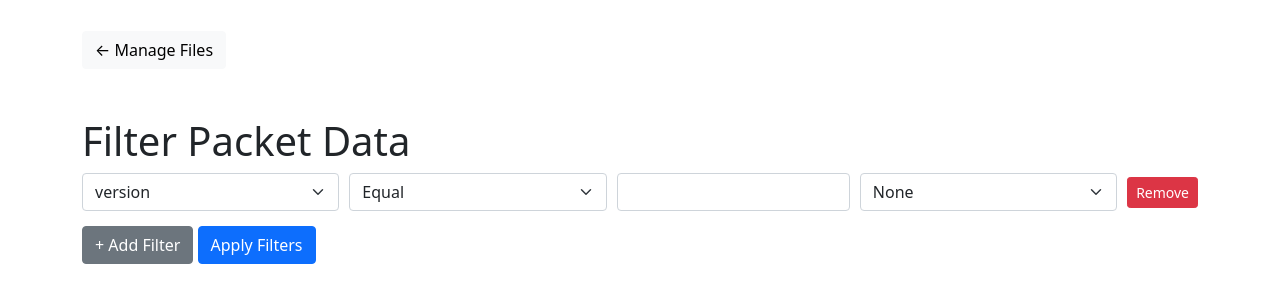
After one commit to mrutkowsky/wirebabyshark, a Flask app: page /filter_view in a window 1280 px wide. The commit adds this page. Shown: the top 303 px of the page. Run offline with Flask 3, Linux system fonts and the light colour scheme; some libraries are stand-ins or nearby versions.

Commit message:
Add packetAnalyzer and filtering module

```diff
--- a/app/main.py
+++ b/app/main.py
@@ -1,8 +1,50 @@
-from flask import Flask, request, jsonify, render_template
+from flask import Flask, request, jsonify, render_template, session
 import os
-from utils.managing_files import read_pcap, extract
+import uuid
+from utils.managing_files import read_pcap, extract, generate_session_id, get_or_create_session_id, combine_pcap_files
+from utils.packet_analyzer import PacketAnalyzer
 
 app = Flask(__name__)
+
+app.secret_key = 'your_secret_key_here'  # Replace 'your_secret_key_here' with a unique and secret key
+rename_map = {
+    'version': 'ip_version',
+    'ihl': 'ip_ihl',
+    'tos': 'ip_tos',
+    'len': 'ip_len',
+    'id': 'ip_id',
+    'flags': 'flags',
+    'frag': 'ip_frag',
+    'ttl': 'ip_ttl',
+    'proto': 'ip_proto',
+    'chksum': 'chksum',
+    'src': 'ip_src',
+    'dst': 'ip_dst',
+    'options': 'options',
+    'sport': 'udp_sport',
+    'dport': 'udp_dport',
+    'chksum': 'chksum',
+    'seq': 'tcp_seq',
+    'ack': 'tcp_ack',
+    'dataofs': 'tcp_dataofs',
+    'reserved': 'tcp_reserved',
+    'flags': 'flags',
+    'window': 'tcp_window',
+    'urgptr': 'tcp_urgptr',
+    'options': 'options',
+    'payload': 'app_payload',
+    'payload_raw': 'app_payload_raw',
+    'payload_hex': 'app_payload_hex',
+}
+rename_map_2 = {
+    5: 'ip_flags',
+    20: 'tcp_flags',
+    12: 'ip_options',
+    24: 'tcp_options',
+    9: 'ip_chskum',
+    22: 'udp_chskum'
+}
+
 
 UPLOAD_FOLDER = 'uploads'
 ALLOWED_EXTENSIONS = {'pcap', 'pcapng'}
@@ -28,19 +70,27 @@ def upload_file():
         return jsonify({'success': False, 'message': 'No file selected.'})
 
     if file and allowed_file(file.filename):
+
+        session_id = get_or_create_session_id(session)
+
+        session_folder = os.path.join(app.config['UPLOAD_FOLDER'], session_id)
+        os.makedirs(session_folder, exist_ok=True)
+
         filename = file.filename
-        file_path = os.path.join(app.config['UPLOAD_FOLDER'], filename)
+        file_path = os.path.join(session_folder, filename)
         file.save(file_path)
-        p = read_pcap(file_path)
-        # p_df = extract(p)
-        return jsonify({'success': True, 'message': f'File "{filename}" imported successfully! Summary: {p}', 'filename': filename })
+        p_summary = read_pcap(file_path)
+
+        return jsonify({'success': True, 'message': f'File "{filename}" imported successfully! Summary: {p_summary}', 'filename': filename })
     else:
         return jsonify({'success': False, 'message': 'Invalid file format. Please upload a .pcap file.'})
 
 @app.route('/files', methods=['GET'])
 def list_files():
     try:
-        files = os.listdir(UPLOAD_FOLDER)
+        session_id = get_or_create_session_id(session)
+        session_files_folder = os.path.join(app.config['UPLOAD_FOLDER'], session_id)
+        files = os.listdir(session_files_folder)
         return jsonify(files)
     except Exception as e:
         return jsonify({'success': False, 'message': str(e)})
@@ -50,12 +100,86 @@ def delete_files():
     try:
         files_to_delete = request.json.get('files', [])
         for filename in files_to_delete:
-            file_path = os.path.join(UPLOAD_FOLDER, filename)
+            session_id = get_or_create_session_id(session)
+            session_files_folder = os.path.join(app.config['UPLOAD_FOLDER'], session_id)
+            file_path = os.path.join(session_files_folder, filename)
             if os.path.exists(file_path):
                 os.remove(file_path)
         return jsonify({'success': True, 'message': 'Selected files deleted successfully!'})
     except Exception as e:
         return jsonify({'success': False, 'message': str(e)})
 
+@app.route('/filter_view')
+def filter_view():
+    return render_template('filter_view.html')
+
+@app.route('/filter_data', methods=['POST'])
+def filter_data():
+
+
+    # Get filter parameters from request JSON
+    filter_object = request.get_json()
+    columns = filter_object.get('columns', {})
+
+    print(columns)
+
+    session_id = get_or_create_session_id(session)
+    print(session_id)
+
+    data = combine_pcap_files(app.config['UPLOAD_FOLDER'], session_id)
+    print(session_id)
+    print(data)
+    analyzer = PacketAnalyzer(data)
+    filtered_df = print(analyzer.display())
+
+    for column, operation in columns.items():
+        # Apply filters based on the operation
+        if operation.get('filter'):
+            filter_type = operation['filter'].get('type')
+            filter_value = operation['filter'].get('value')
+
+            if filter_type == 'equal':
+                print(column)
+                print(filter_value[0])
+                analyzer.filter_by_column_value(column, filter_value[0])
+            elif filter_type == 'not_equal':
+                filtered_df = filtered_df[~filtered_df[column].isin(filter_value)]
+            else:
+                return jsonify({'error': f"Unsupported filter type: {filter_type}"}), 400
+    filtered_df = analyzer.display()
+    print(filtered_df)
+    print(filtered_df.columns)
+    filtered_df.rename(columns=rename_map, inplace=True)
+    columns = list(filtered_df.columns)
+
+    filtered_df.columns.values[5] = 'ip_flags'
+    filtered_df.columns.values[20] = 'tcp_flags'
+
+    filtered_df.columns.values[12] = 'ip_options'
+    filtered_df.columns.values[24] = 'tcp_options'
+
+    filtered_df.columns.values[9] = 'ip_chskum'
+    filtered_df.columns.values[22] = 'udp_chskum'
+
+    # columns_to_drop = ['app_payload', 'app_payload_raw', 'app_payload_hex']
+    # filtered_df.drop(columns=columns_to_drop, inplace=True)
+
+    print(filtered_df.columns)
+
+    print(filtered_df)
+
+    return jsonify({'success': True, 'message' : f'Data has been filtered successfully! Filter: {filter_object}'})
+
+
+    # Check if data was successfully parsed
+    # if not data:
+    #     return jsonify({'error': 'Invalid or missing JSON filtering data'}), 400
+
+    # Process the data (example: print it)
+   #  print("Received JSON data:", data)
+
+    # Send a response back
+    # return jsonify({'message': 'JSON received successfully', 'data': data}), 200
+
 if __name__ == '__main__':
     app.run(debug=True)
--- /dev/null
+++ b/app/templates/filter_view.html
@@ -0,0 +1,262 @@
+<!DOCTYPE html>
+<html lang="en">
+<head>
+    <meta charset="UTF-8">
+    <meta name="viewport" content="width=device-width, initial-scale=1.0">
+    <title>Packet Filter</title>
+    <link rel="stylesheet" href="https://cdnjs.cloudflare.com/ajax/libs/bootstrap/5.1.3/css/bootstrap.min.css">
+    <style>
+        .filter-row {
+            display: flex;
+            align-items: center;
+            gap: 10px;
+            margin-bottom: 15px;
+        }
+        .filter-row select,
+        .filter-row input {
+            flex: 1;
+        }
+        .filter-row .btn {
+            flex-shrink: 0;
+        }
+        .filter-input-group {
+            display: flex;
+            gap: 10px;
+            flex: 2;
+        }
+    </style>
+</head>
+<body>
+    <div class="container mt-3 d-flex justify-content-start align-items-center">
+        <button type="button" class="btn btn-light me-3" style="margin-top: 15px;" s onclick="window.location.href='/'">
+            <span>&larr;</span> Manage Files
+        </button>
+    </div>
+<div class="container mt-5">
+    <h1>Filter Packet Data</h1>
+
+    <!-- Form for selecting filters -->
+    <form id="filterForm">
+        <!-- Filter rows container -->
+        <div id="filterGrid"></div>
+
+        <!-- Buttons -->
+        <button type="button" class="btn btn-secondary" id="addFilterBtn">+ Add Filter</button>
+        <button type="submit" class="btn btn-primary">Apply Filters</button>
+    </form>
+
+    <div class="message" id="message"></div>
+            </tbody>
+        </table>
+    </div>
+</div>
+
+<script>
+    const filterTypes = {
+        version: ['Equal', 'Range', 'Not Equal'],
+        ihl: ['Equal', 'Not Equal'],
+        tos: ['Equal', 'Not Equal'],
+        len: ['Equal', 'Range', 'Not Equal'],
+        id: ['Equal', 'Not Equal'],
+        flags: ['Equal', 'Not Equal'],
+        frag: ['Equal', 'Not Equal'],
+        ttl: ['Equal', 'Not Equal'],
+        proto: ['Equal', 'Not Equal'],
+        chksum: ['Equal', 'Not Equal'],
+        src: ['Equal', 'Not Equal'],
+        dst: ['Equal', 'Not Equal'],
+        options: ['Equal', 'Not Equal'],
+        time: ['Equal', 'Not Equal'],
+        sport: ['Equal', 'Not Equal'],
+        dport: ['Equal', 'Not Equal'],
+        seq: ['Equal', 'Not Equal'],
+        ack: ['Equal', 'Not Equal'],
+        dataofs: ['Equal', 'Not Equal'],
+        reserved: ['Equal', 'Not Equal'],
+        window: ['Equal', 'Not Equal'],
+        urgptr: ['Equal', 'Not Equal'],
+        payload: ['Equal', 'Not Equal'],
+        payload_raw: ['Equal', 'Not Equal'],
+        payload_hex: ['Equal', 'Not Equal']
+    };
+
+    const columns = Object.keys(filterTypes);
+
+    let filterCount = 0;
+
+    const messageDiv = document.getElementById('message');
+
+    // Add a filter row
+    function addFilterRow() {
+        filterCount++;
+        const filterGrid = document.getElementById('filterGrid');
+        const filterRow = document.createElement('div');
+        filterRow.classList.add('filter-row');
+        filterRow.id = `filterRow${filterCount}`;
+
+        // Column selector
+        const columnSelect = document.createElement('select');
+        columnSelect.classList.add('form-select');
+        columnSelect.name = `filter[${filterCount}][column]`;
+        columnSelect.innerHTML = columns.map(col => `<option value="${col}">${col}</option>`).join('');
+
+        // Filter type selector
+        const filterTypeSelect = document.createElement('select');
+        filterTypeSelect.classList.add('form-select');
+        filterTypeSelect.name = `filter[${filterCount}][type]`;
+
+        columnSelect.addEventListener('change', function () {
+            updateFilterTypeOptions(columnSelect, filterTypeSelect);
+        });
+        updateFilterTypeOptions(columnSelect, filterTypeSelect);
+
+        // Value inputs
+        const filterValueInput = document.createElement('input');
+        filterValueInput.classList.add('form-control');
+        filterValueInput.type = 'text';
+        filterValueInput.name = `filter[${filterCount}][value]`;
+
+        const filterValueRangeMin = document.createElement('input');
+        filterValueRangeMin.classList.add('form-control');
+        filterValueRangeMin.type = 'number';
+        filterValueRangeMin.name = `filter[${filterCount}][valueMin]`;
+        filterValueRangeMin.placeholder = 'Min';
+        filterValueRangeMin.style.display = 'none';
+
+        const filterValueRangeMax = document.createElement('input');
+        filterValueRangeMax.classList.add('form-control');
+        filterValueRangeMax.type = 'number';
+        filterValueRangeMax.name = `filter[${filterCount}][valueMax]`;
+        filterValueRangeMax.placeholder = 'Max';
+        filterValueRangeMax.style.display = 'none';
+
+        filterTypeSelect.addEventListener('change', function () {
+            if (filterTypeSelect.value === 'Range') {
+                filterValueInput.style.display = 'none';
+                filterValueRangeMin.style.display = 'block';
+                filterValueRangeMax.style.display = 'block';
+            } else {
+                filterValueInput.style.display = 'block';
+                filterValueRangeMin.style.display = 'none';
+                filterValueRangeMax.style.display = 'none';
+            }
+        });
+
+        // Group selector
+        const groupSelect = document.createElement('select');
+        groupSelect.classList.add('form-select');
+        groupSelect.name = `filter[${filterCount}][group]`;
+        groupSelect.innerHTML = `
+            <option value="">None</option>
+            <option value="src">Source IP</option>
+            <option value="dst">Destination IP</option>
+            <option value="proto">Protocol</option>
+            <option value="len">Length</option>
+        `;
+
+        // Remove button
+        const removeBtn = document.createElement('button');
+        removeBtn.type = 'button';
+        removeBtn.classList.add('btn', 'btn-danger', 'btn-sm');
+        removeBtn.textContent = 'Remove';
+        removeBtn.addEventListener('click', () => filterRow.remove());
+
+        // Append elements
+        filterRow.append(columnSelect, filterTypeSelect, filterValueInput, filterValueRangeMin, filterValueRangeMax, groupSelect, removeBtn);
+        filterGrid.appendChild(filterRow);
+    }
+
+    function updateFilterTypeOptions(columnSelect, filterTypeSelect) {
+        const selectedColumn = columnSelect.value;
+        const types = filterTypes[selectedColumn] || ['Equal', 'Not Equal'];
+        filterTypeSelect.innerHTML = types.map(type => `<option value="${type}">${type}</option>`).join('');
+    }
+
+    document.getElementById('addFilterBtn').addEventListener('click', addFilterRow);
+
+    // Handle form submission
+    document.getElementById('filterForm').addEventListener('submit', function (event) {
+        event.preventDefault();
+        const filters = constructFilters();
+        console.log("Constructed filter object:", filters);
+
+        // Send filters to the API
+        (async () => {
+            try {
+            const response = await fetch('/filter_data', {
+                method: 'POST',
+                headers: {
+                'Content-Type': 'application/json'
+                },
+                body: JSON.stringify(filters)
+            });
+
+            if (!response.ok) {
+                throw new Error(`HTTP status ${response.status}`);
+            }
+
+            const result = await response.json();
+            console.log("Received response data:", result);
+            // updateResultsTable(data);
+
+            message.textContent = result.message;
+            message.classList.add('alert', 'alert-success');
+            } catch (error) {
+            console.error("Error in API call:", error);
+            message.textContent = `Error: ${error.message}`;
+            message.classList.add('alert', 'alert-danger');
+            }
+        })();
+        });
+
+    function constructFilters() {
+        const filterRows = document.querySelectorAll('.filter-row');
+        const filters = {
+            columns: {}
+        };
+
+        filterRows.forEach(row => {
+            const column = row.querySelector('select[name$="[column]"]').value;
+            const type = row.querySelector('select[name$="[type]"]').value;
+            const value = row.querySelector('input[name$="[value]"]').value;
+            const valueMin = row.querySelector('input[name$="[valueMin]"]').value;
+            const valueMax = row.querySelector('input[name$="[valueMax]"]').value;
+            const groupBy = row.querySelector('select[name$="[group]"]').value;
+
+            filters.columns[column] = {
+                group_by: groupBy !== "",
+                sort: null, // Sorting logic can be added here if needed
+                filter: {
+                    type: type.toLowerCase().replace(' ', '_'),
+                    value: type === 'Range' ? [valueMin, valueMax] : value.split(',').map(val => val.trim())
+                }
+            };
+        });
+
+        console.log("Filters structure:", JSON.stringify(filters, null, 2));
+        return filters;
+    }
+
+    // function updateResultsTable(data) {
+    //     const tbody = document.querySelector('#resultsTable tbody');
+    //     tbody.innerHTML = '';
+    //     data.forEach(item => {
+    //         const row = document.createElement('tr');
+    //         row.innerHTML = `
+    //             <td>${item.src || ''}</td>
+    //             <td>${item.dst || ''}</td>
+    //             <td>${item.proto || ''}</td>
+    //             <td>${item.len || ''}</td>
+    //         `;
+    //         tbody.appendChild(row);
+    //     });
+    // }
+
+    // Add the first filter row on load
+    addFilterRow();
+</script>
+
+
+<script src="https://cdnjs.cloudflare.com/ajax/libs/bootstrap/5.1.3/js/bootstrap.bundle.min.js"></script>
+</body>
+</html>
```
Also changed, not shown: app/templates/index.html (+7 -4 lines), app/utils/managing_files.py (+33 -0 lines), app/utils/packet_analyzer.py (added, +62 -0 lines), 2 other files.
